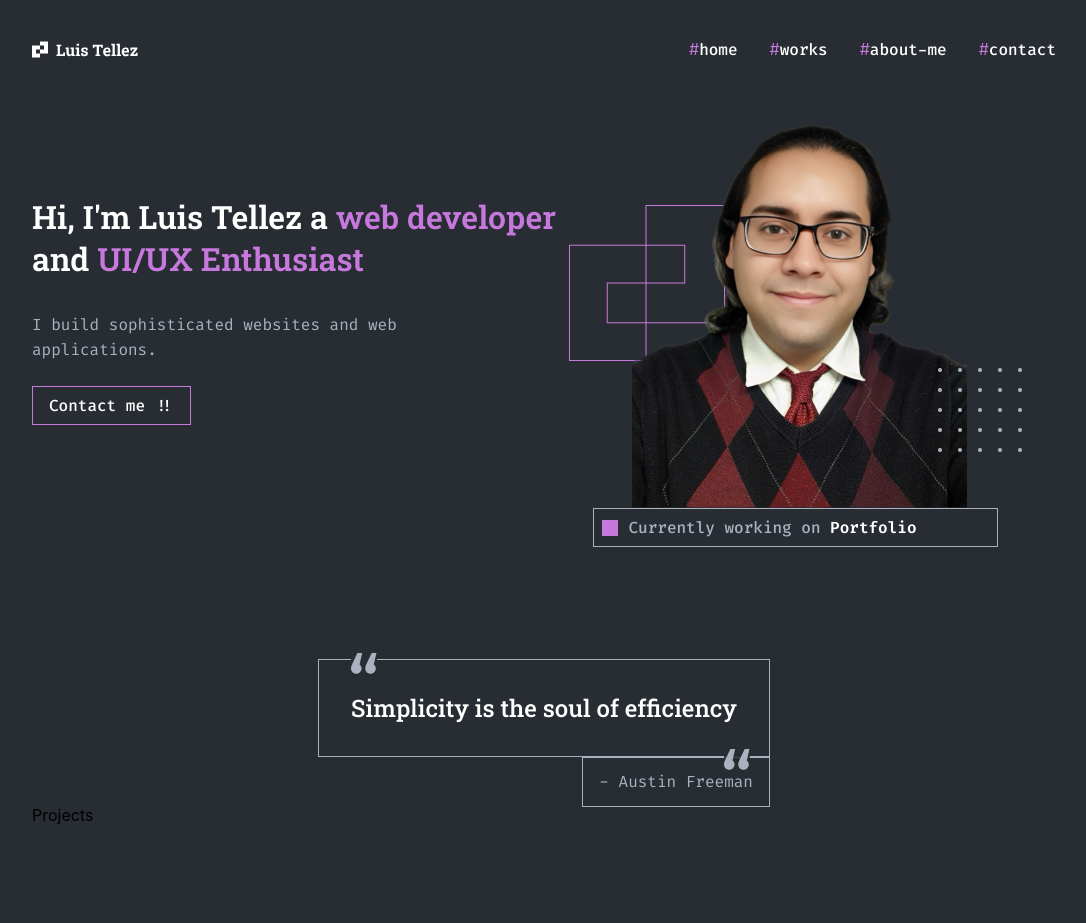
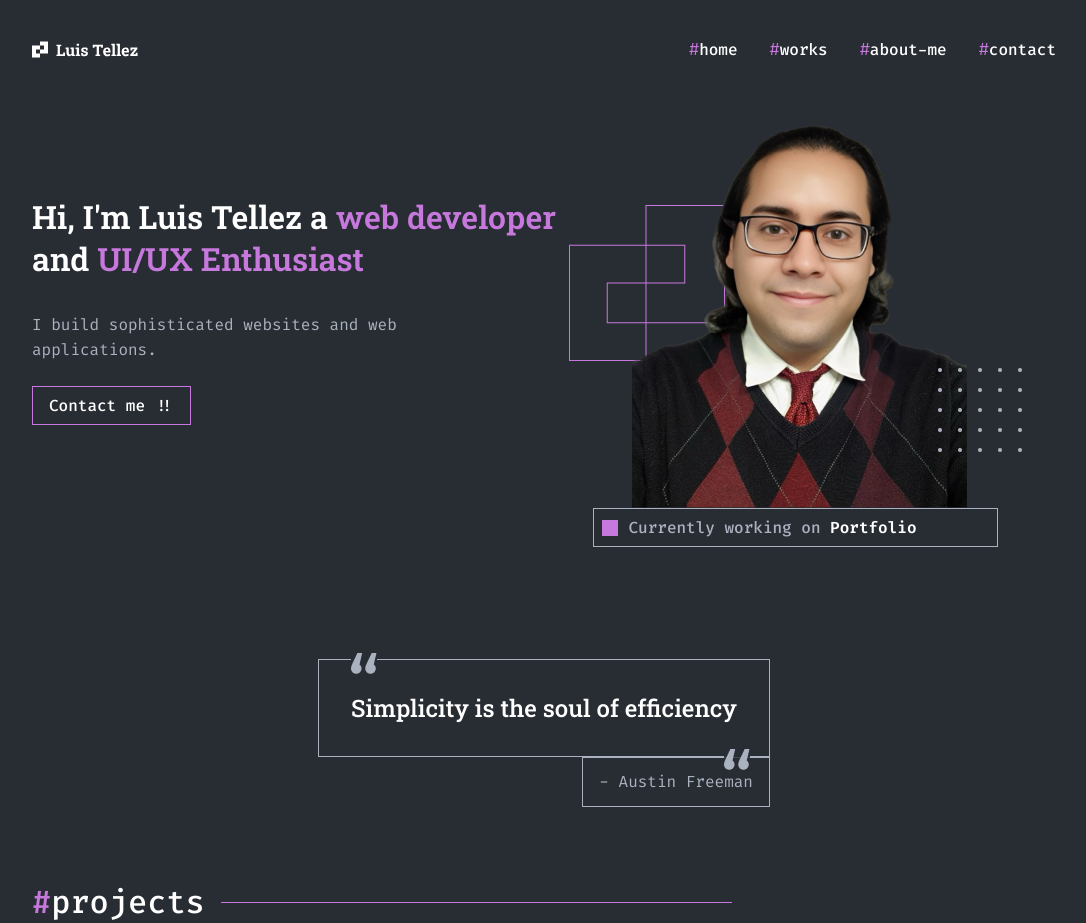
Before and after one commit to aegisnull/luistellez, a React (Create React App) app: page / in a window 1280 px wide. Shown: the whole page, without its empty margins (96-1182 px from the left). Before the commit the page ends 825 px from the top, so only its background shows below. Built offline with nearby package versions, Linux system fonts and the light colour scheme.

Commit message:
style: add reusable title element with varying line

```diff
--- a/src/components/Projects/Projects.js
+++ b/src/components/Projects/Projects.js
@@ -2,8 +2,11 @@ import './Projects.scss';
 
 function Projects() {
   return (
-    <section className='Projects'>
-      <h2>Projects</h2>
+    <section className='projects'>
+      <div className='projects__title'>
+        <h2 className='title'>projects</h2>
+        <div className='projects__line' />
+      </div>
     </section>
   );
 }
--- a/src/components/Projects/Projects.scss
+++ b/src/components/Projects/Projects.scss
@@ -0,0 +1,14 @@
+.projects {
+  padding-top: 74px;
+
+  .projects__title {
+    display: flex;
+    align-items: center;
+  }
+  &__line {
+    width: 511px;
+    height: 1px;
+    background-color: var(--accent-color);
+    margin-left: 16px;
+  }
+}
--- a/src/index.css
+++ b/src/index.css
@@ -49,6 +49,19 @@ code {
   line-height: 21px;
 }
 
+.title {
+  font-family: 'Fira Code', monospace;
+  font-weight: 500;
+  font-size: 32px;
+  line-height: 42px;
+  color: var(--white-color);
+}
+
+.title::before {
+  content: '#';
+  color: var(--accent-color);
+}
+
 @media screen and (max-width: 1024px) {
   .App {
     width: 90vw;
```
